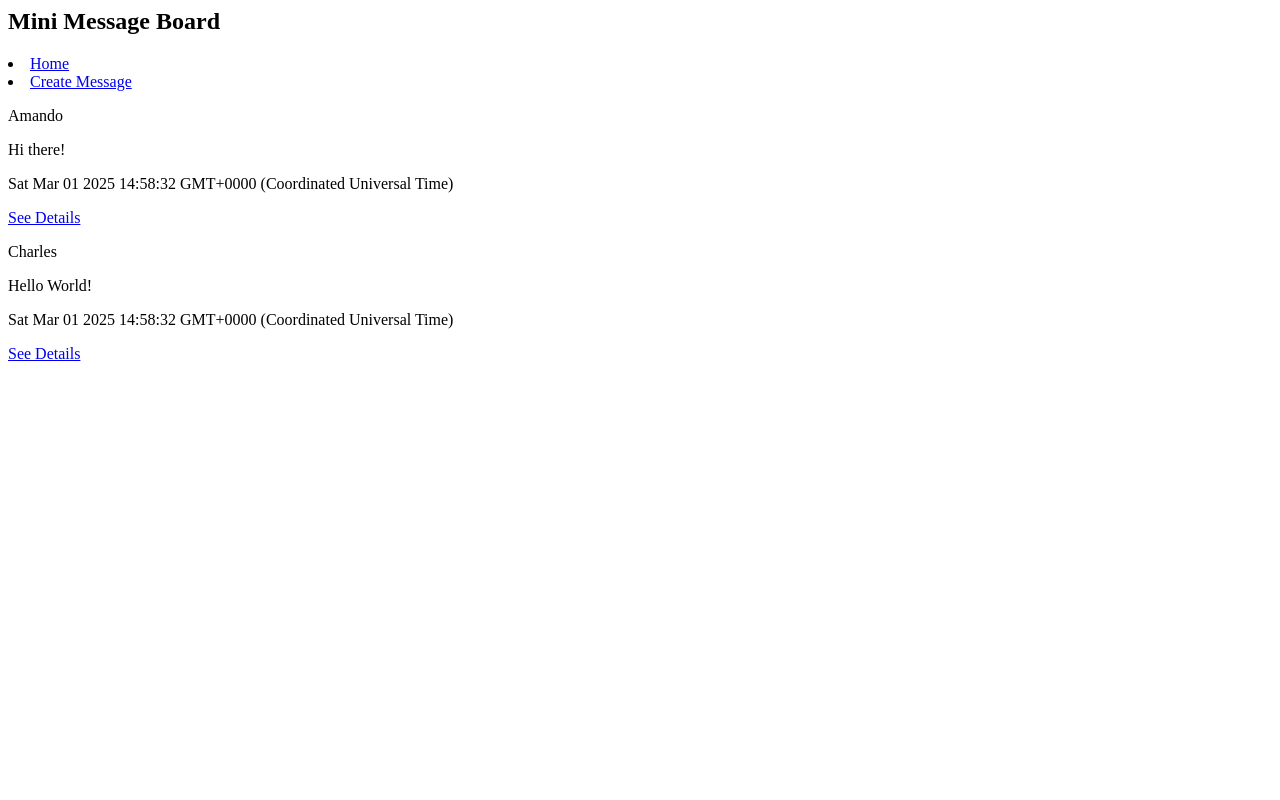
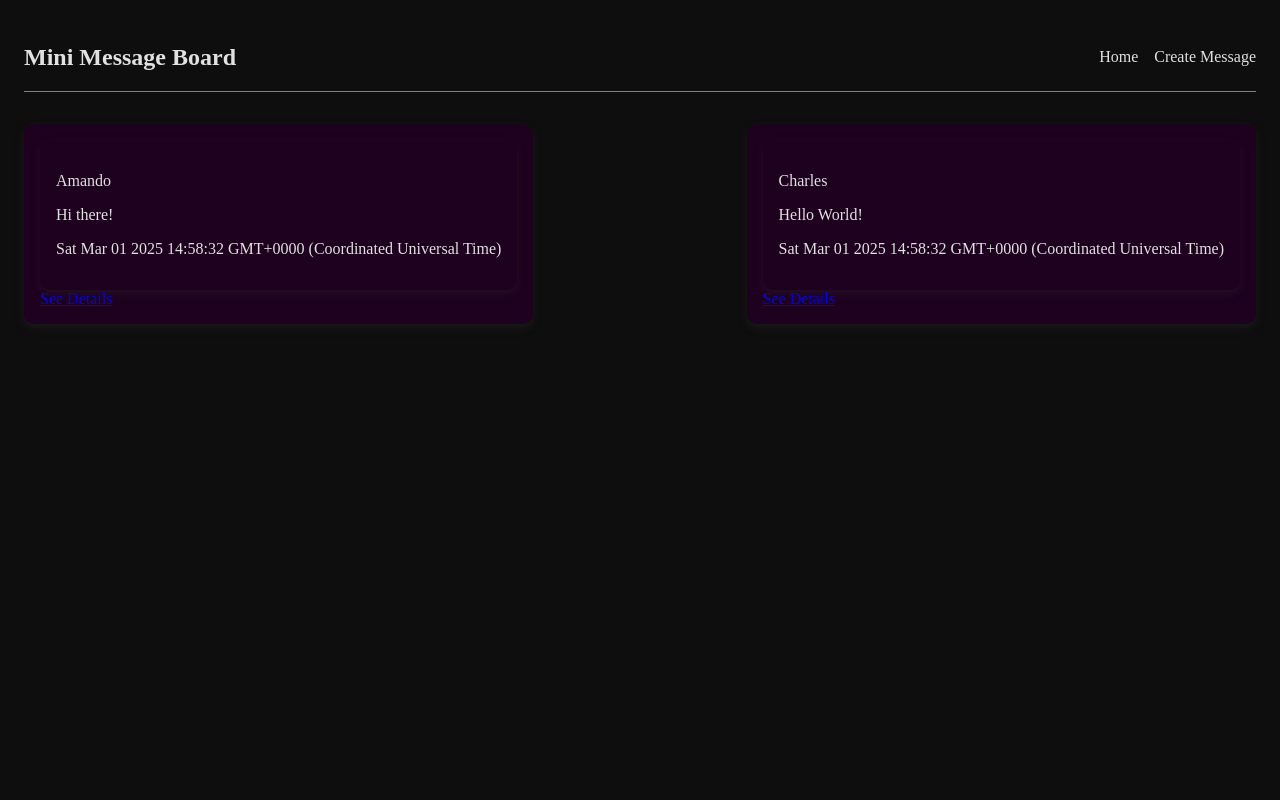
Before and after one commit to sabbir292/Top-Backend, a Node server app: page / in a window 1280 px wide. Run offline with Node 20, Linux system fonts and the light colour scheme.

Commit message:
css added

```diff
--- a/projects/3-miniMessageBoard/controllers/messageController.js
+++ b/projects/3-miniMessageBoard/controllers/messageController.js
@@ -14,9 +14,10 @@ const postNewMessage = (req, res, next) => {
 
  const viewMessageDetails = (req, res, next) => {
     const userName = req.params.userName
+    console.log(userName)
     let message = messages.find(m => m.user === userName)
     console.log(message)
-    res.render('message', {title: 'message details', messages: message})
+    res.render('messageDetails', {title: 'message details', message: message})
  }
 
 module.exports = {newMessageForm, postNewMessage, viewMessageDetails}
--- a/projects/3-miniMessageBoard/index.js
+++ b/projects/3-miniMessageBoard/index.js
@@ -15,7 +15,7 @@ app.use("/new", messageRouter)
 
 app.set("views", path.join(__dirname, 'views'))
 app.set('view engine', 'ejs')
-
+app.use(express.static(path.join(__dirname, 'public')))
 
 
 app.listen(port, ()=> console.log(`server running on the port: ${port}`))
--- /dev/null
+++ b/projects/3-miniMessageBoard/public/index.css
@@ -0,0 +1,59 @@
+html{
+    list-style: none;
+    text-decoration: none;
+}
+
+body{
+    background-color: #0f0e0e;
+    color:#e1e1e1;
+    padding: 1rem;
+}
+
+li>a{
+    color: #e1e1e1;
+    cursor: pointer;
+    text-decoration: none;
+}
+
+.navbar{
+    display: flex;
+    align-items: center;
+    justify-content: center;
+    border-bottom: 1px solid grey;
+    margin-bottom: 2rem;
+}
+.nav-right{
+    display: flex;
+    margin-left: auto;
+    align-items: center;
+    justify-content: center;
+    gap: 1rem;
+}
+
+.messages{
+    display: flex;
+    align-items: center;
+    justify-content: space-between;
+    flex-wrap: wrap;
+    gap: 1rem;
+}
+
+.message-cont{
+    background-color: #1e011e;
+    border-radius: 10px;
+    box-shadow: 0 4px 8px rgba(43, 40, 40, 0.4);
+    transition: box-shadow 0.3s ease;
+
+    padding:1rem;
+}
+
+.message-cont:hover {
+    box-shadow: 0 8px 16px rgba(0, 0, 0, 0.6);
+}
+.message{
+    background-color: #1e011e;
+    border-radius: 10px;
+    box-shadow: 0 4px 8px rgba(43, 40, 40, 0.4);
+    transition: box-shadow 0.3s ease;
+    padding:1rem;
+}
--- a/projects/3-miniMessageBoard/views/index.ejs
+++ b/projects/3-miniMessageBoard/views/index.ejs
@@ -1,15 +1,18 @@
 <html>
     <head>
+        <link rel="stylesheet" href="index.css">
+    </head>
+        <header>
+            <%-include('navbar')%>
+        </header>
         <body>
-            <header>
-                <%-include('navbar')%>
-            </header>
+            <div class="messages">
             <%messages.forEach(message => {%>
-                <p><%=message.user%></p>
-                <p><%=message.text%></p>
-                <p><%=message.added%></p>
-                <a href="/message/<%=message.user%>">See Details</a>
+                <div class="message-cont">
+                    <%-include('message', {message:message})%>
+                    <a href="/message/<%=message.user%>">See Details</a>
+                </div>
             <%})%>
+            </div>
         </body>
-    </head>
 </html>
--- a/projects/3-miniMessageBoard/views/message.ejs
+++ b/projects/3-miniMessageBoard/views/message.ejs
@@ -1,6 +1,5 @@
-<%-include('navbar')%>
-<div>
-    <p><%=messages.user%></p>
-    <p><%=messages.text%></p>
-    <p><%=messages.added%></p>
+<div class="message">
+    <p><%=message.user%></p>
+    <p><%=message.text%></p>
+    <p><%=message.added%></p>
 </div>
--- a/projects/3-miniMessageBoard/views/navbar.ejs
+++ b/projects/3-miniMessageBoard/views/navbar.ejs
@@ -1,5 +1,7 @@
-<nav>
+<nav class="navbar">
     <h1>Mini Message Board</h1>
-    <li><a href="/">Home</a></li>
-    <li><a href="/new">Create Message</a></li>
+    <div class="nav-right">
+        <li><a href="/">Home</a></li>
+        <li><a href="/new">Create Message</a></li>
+    </div>
 </nav>
```
Also changed, not shown: projects/3-miniMessageBoard/views/form.ejs (+7 -0 lines), projects/3-miniMessageBoard/views/messageDetails.ejs (added, +9 -0 lines).
